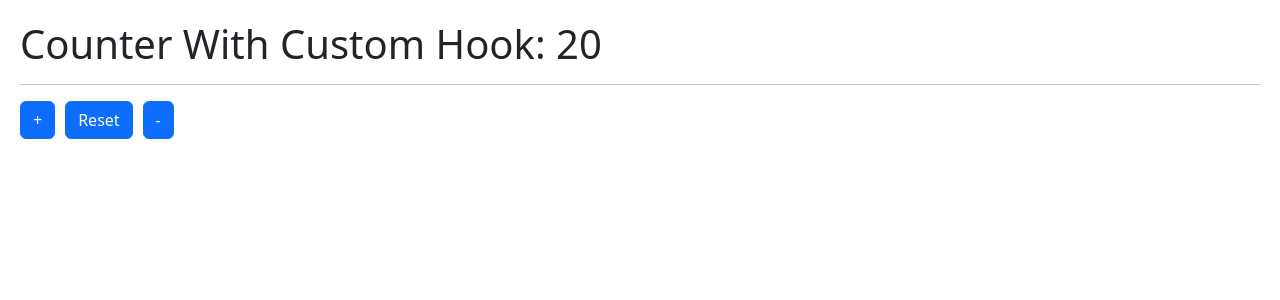
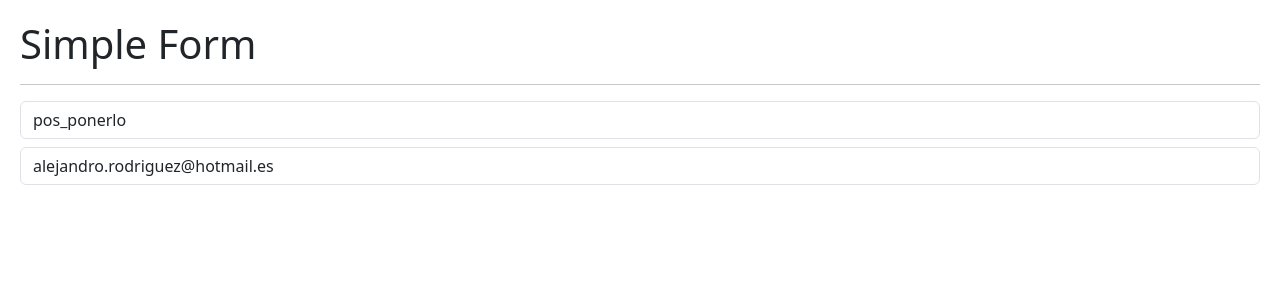
Before and after one commit to AlexRodRom/05-hook-app, a React (Vite) app: page / in a window 1280 px wide. Shown: the top 300 px of the page. Built offline with nearby package versions, Linux system fonts and the light colour scheme.

Commit message:
add SimpleForm

```diff
--- /dev/null
+++ b/src/02-useEffect/SimpleForm.jsx
@@ -0,0 +1,47 @@
+import React, { useEffect, useState } from 'react'
+
+export const SimpleForm = () => {
+
+    const [ formState, setFormState ] = useState(
+        {
+            username: 'pos_ponerlo',
+            email: 'alejandro.rodriguez@hotmail.es'
+        }
+    );
+
+    const { username, email } = formState;
+
+    const onInputChange = ( { target } ) => {
+        const { value, name } = target;
+        setFormState( { ...formState, [ name ]: value } );
+    }
+
+    useEffect(() => {
+        console.log("useEffect called!");
+    }, [])
+
+    return (
+        <>
+            <h1>Simple Form</h1>
+            <hr/>
+            <form>
+                <input
+                    type='text'
+                    className='form-control'
+                    placeholder='Username'
+                    name='username'
+                    value={ username }
+                    onChange={ onInputChange }
+                />
+                <input
+                    type='text'
+                    className='form-control mt-2'
+                    placeholder='Email'
+                    name='email'
+                    value={ email }
+                    onChange={ onInputChange }
+                />
+            </form>
+        </>
+    )
+}
--- a/src/main.jsx
+++ b/src/main.jsx
@@ -2,9 +2,10 @@
 import ReactDOM from 'react-dom/client'
 import './index.css'
 import { CounterWithCustomHook } from './01-useState/CounterWithCustomHook'
+import { SimpleForm } from './02-useEffect/SimpleForm'
 
 ReactDOM.createRoot(document.getElementById('root')).render(
   <React.StrictMode>
-    <CounterWithCustomHook />
+    <SimpleForm />
   </React.StrictMode>,
 )
```
